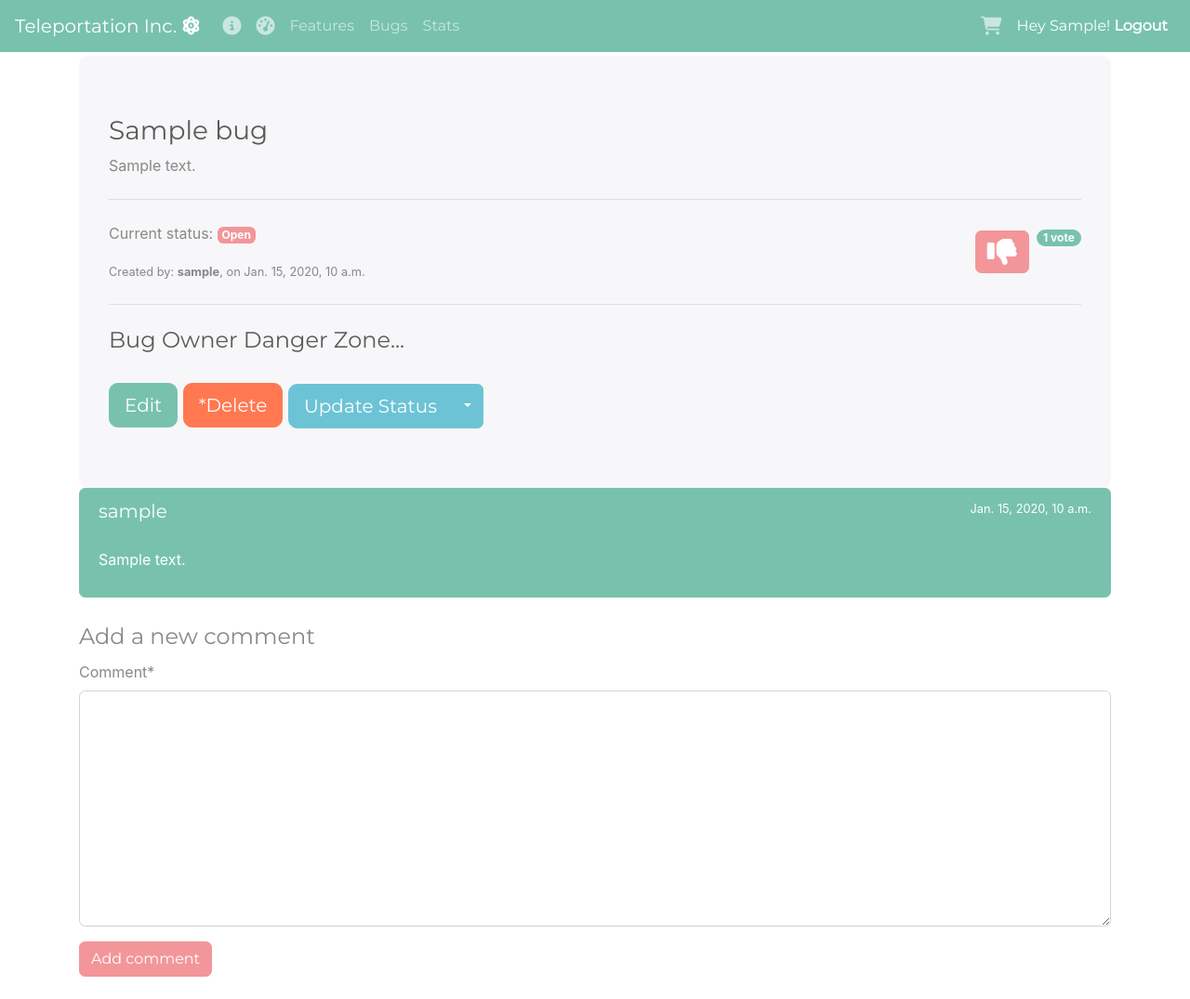
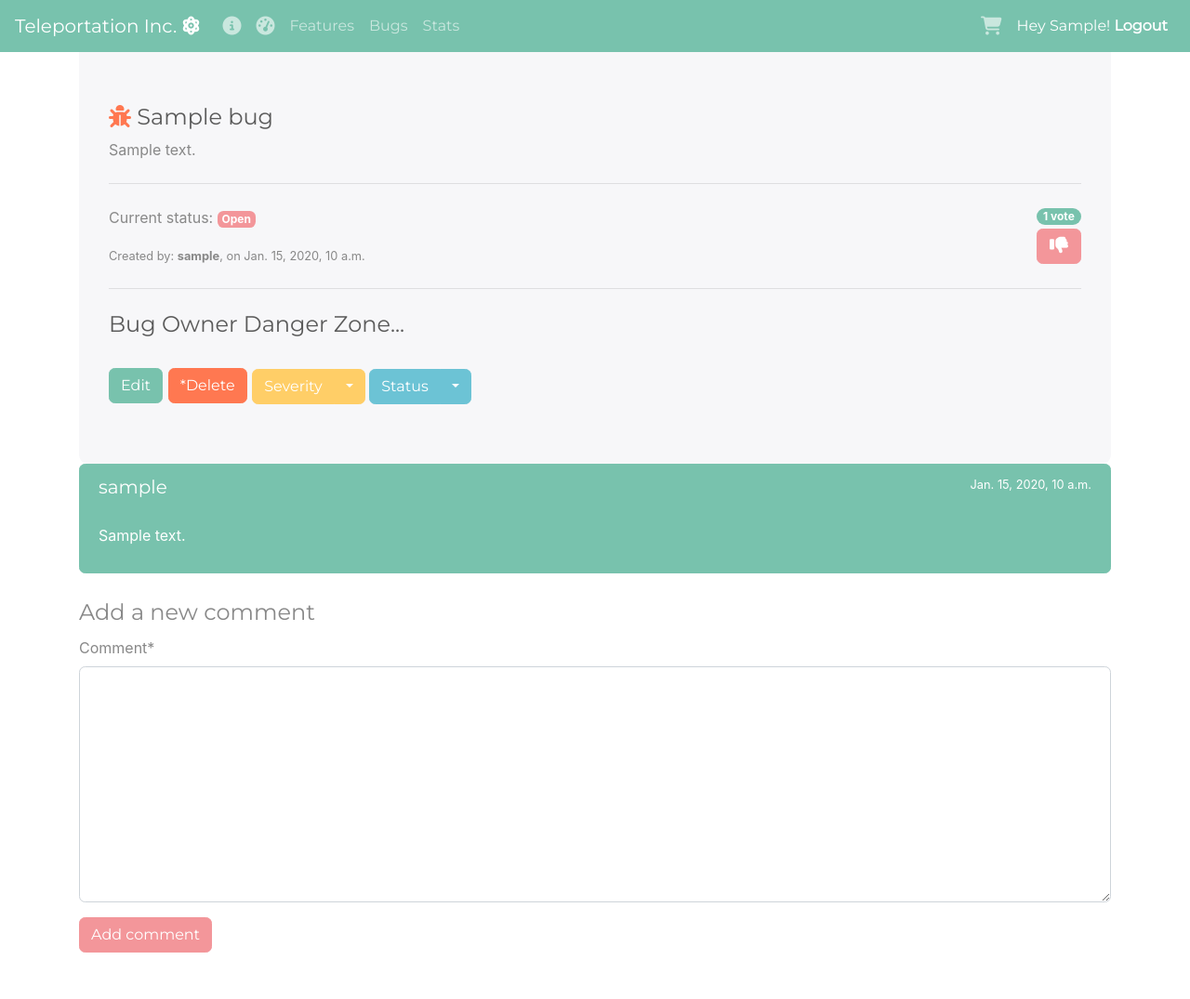
Before and after one commit to scottymcandrew/teleporter, a Django app: page /bugs/detail/1/ in a window 1280 px wide. Shown: the whole page at 93% size. After the commit the page ends 1025 px from the top, so only its background shows below. Run offline with Django 3.2, Linux system fonts and the light colour scheme; a user stored in the database is signed in; tables that the repository leaves empty hold one stand-in row (values such as "Sample post"); some libraries are stand-ins or nearby versions.

Commit message:
More template formatting updates

```diff
--- a/bugs/urls.py
+++ b/bugs/urls.py
@@ -11,4 +11,5 @@ urlpatterns = [
     path('<pk>/edit/', views.BugEdit.as_view(), name='bug_edit'),
     path('<pk>/delete/', views.BugDelete.as_view(), name='bug_delete'),
     path('update_bug_status/', views.update_bug_status, name='update_bug_status'),
+    path('update_bug_severity/', views.update_bug_severity, name='update_bug_severity'),
 ]
--- a/bugs/views.py
+++ b/bugs/views.py
@@ -141,6 +141,26 @@ def update_bug_status(request):
     return JsonResponse({'status': 'ko'})
 
 
+@ajax_required
+@login_required
+@require_POST
+def update_bug_severity(request):
+    """
+    This function is to facilitate site owners to update bug severity in addition to admin console
+    """
+    bug_id = request.POST.get('id')
+    action = request.POST.get('action')
+    if bug_id and action:
+        try:
+            bug = Bug.objects.get(id=bug_id)
+            bug.severity = action
+            bug.save()
+            return JsonResponse({'status': 'ok', 'bug_severity': action})
+        except:
+            pass
+    return JsonResponse({'status': 'ko'})
+
+
 def bug_search(request):
     form = SearchForm
     query = None
@@ -159,7 +179,7 @@ def bug_search(request):
 
 class BugEdit(SuccessMessageMixin, UpdateView):
     model = Bug
-    fields = ['title', 'description', 'severity', 'status']
+    fields = ['title', 'description']
     template_name_suffix = '_update_form'
     success_message = "Awesome, you just updated this bug"
 
--- a/static/css/style.css
+++ b/static/css/style.css
@@ -4,9 +4,9 @@
 /*    padding-top: 100px;*/
 /*}*/
 
-.main-content-container {
-    padding-top: 60px;
-}
+/*.main-content-container {*/
+/*    padding-top: 80px;*/
+/*}*/
 
 /* Header Parallax Element Style*/
 .parallax {
--- a/templates/base.html
+++ b/templates/base.html
@@ -69,7 +69,7 @@
 {% block content_no_container %}
 {% endblock %}
 
-<div class="container main-content-container">
+<div class="container main-content-container pt-5">
     <!-- Section to deal with Django messages -->
     {% if messages %}
         <div class="alert alert-dismissible alert-secondary">
--- a/templates/bugs/bug/bug_detail.html
+++ b/templates/bugs/bug/bug_detail.html
@@ -8,44 +8,74 @@
 {% block content %}
 
     <div class="jumbotron">
-        <h3>{{ bug.title }}</h3>
+        <h4>
+            <i class="fas fa-bug {% if bug.severity == 'Low' %}text-info{% elif bug.severity == 'Medium' %}text-warning{% elif bug.severity == 'High' %}text-secondary{% else %}text-danger{% endif %}"
+               data-placement="bottom"
+               data-toggle="tooltip" title=""
+               data-original-title="Severity: {{ bug.severity }}"></i> {{ bug.title }}</h4>
         <p>{{ bug.description }}</p>
         <hr class="my-4">
         <div class="bug-details row">
-            <div class="col-9">
+            <div class="col-8">
                 <p>Current status: <span
                         class="badge status-badge badge-{% if bug.status == 'Open' %}secondary{% elif bug.status == 'Active' %}info{% elif bug.status == 'Testing' %}warning{% elif bug.status == 'Resolved' %}success{% endif %}"> {{ bug.status }}</span>
                 </p>
                 <small>Created by: <strong>{{ bug.author }}</strong>, on {{ bug.created }}</small>
             </div>
-            <div class="col-3 d-flex justify-content-end align-items-center">
+            <div class="col-4 d-flex justify-content-end align-items-center">
+                <div class="vote-container d-flex flex-column">
                     {% with total_votes=bug.votes.count users_vote=bug.votes.all %}
+                        <span class="badge badge-primary badge-pill vote-count align-self-start mb-1">
+                                        <span class="total">{{ total_votes }}</span>
+                                        vote{{ total_votes|pluralize }}
+                        </span>
                         <!-- If the user is the author, disallow removal of their vote -->
                         <a href="#" data-id="{% if request.user == bug.author %}DISABLED{% endif %}{{ bug.id }}"
                            data-action="{% if request.user in users_vote %}un{% endif %}vote"
                            class="vote btn btn-secondary">
-                        <i class="fas fa-2x vote-icon {% if request.user not in users_vote %}fa-thumbs-up{% else %}fa-thumbs-down{% endif %}"></i>
+                            <i class="fas fa-lg vote-icon {% if request.user not in users_vote %}fa-thumbs-up{% else %}fa-thumbs-down{% endif %}"></i>
                         </a>
-                    <span class="badge badge-primary badge-pill vote-count align-self-start mt-2 ml-2">
-                                        <span class="total">{{ total_votes }}</span>
-                                        vote{{ total_votes|pluralize }}
-                    </span>
                     {% endwith %}
+                </div>
             </div>
         </div>
         {% if request.user == bug.author or request.user.is_staff %}
             <hr class="my-4">
+            <div class="row">
+                <div class="col">
                     <h4>Bug Owner Danger Zone...</h4>
+                </div>
+            </div>
             <br>
+            <div class="row">
+                <div class="col">
                     <span class="lead">
-                <a class="btn btn-primary btn-lg" href="{% url "bug_edit" bug.id %}" role="button">Edit</a>
+                        <a class="btn btn-primary " href="{% url "bug_edit" bug.id %}" role="button">Edit</a>
                     </span>
                     <span class="lead">
-                <a class="btn btn-danger btn-lg" href="{% url 'bug_delete' bug.id %}" role="button">*Delete</a>
+                        <a class="btn btn-danger " href="{% url 'bug_delete' bug.id %}" role="button">*Delete</a>
                     </span>
                     {% if request.user.is_staff %}
+                        <div class="btn-group" role="group" aria-label="Bug Severity Update Button">
+                            <button type="button" class="btn btn-warning ">Severity</button>
+                            <div class="btn-group" role="group">
+                                <button id="btnGroupDrop4" type="button" class="btn btn-warning dropdown-toggle"
+                                        data-toggle="dropdown"
+                                        aria-haspopup="true" aria-expanded="false"></button>
+                                <div class="dropdown-menu" aria-labelledby="btnGroupDrop4" style="">
+                                    <a class="dropdown-item update-bug-severity-item" href="#" data-id="{{ bug.id }}"
+                                       data-action="Low">Low</a>
+                                    <a class="dropdown-item update-bug-severity-item" href="#" data-id="{{ bug.id }}"
+                                       data-action="Medium">Medium</a>
+                                    <a class="dropdown-item update-bug-severity-item" href="#" data-id="{{ bug.id }}"
+                                       data-action="High">High</a>
+                                    <a class="dropdown-item update-bug-severity-item" href="#" data-id="{{ bug.id }}"
+                                       data-action="Critical">Critical</a>
+                                </div>
+                            </div>
+                        </div>
                         <div class="btn-group" role="group" aria-label="Bug Status Update Button">
-                    <button type="button" class="btn btn-info btn-lg">Update Status</button>
+                            <button type="button" class="btn btn-info ">Status</button>
                             <div class="btn-group" role="group">
                                 <button id="btnGroupDrop3" type="button" class="btn btn-info dropdown-toggle"
                                         data-toggle="dropdown"
@@ -63,10 +93,15 @@
                             </div>
                         </div>
                     {% endif %}
+                </div>
+            </div>
         {% endif %}
+
     </div>
 
     <!-- Comment cards -->
+    <div class="row">
+        <div class="col">
             <div class="list-group">
                 {% for comment in comments %}
 
@@ -87,15 +122,26 @@
 
                 {% endfor %}
             </div>
+        </div>
+    </div>
 
+    <div class="row">
+        <div class="col">
             {% include 'pagination.html' with page=comments %}
+        </div>
+    </div>
 
+    <div class="row">
+        <div class="col">
             <form action="." method="POST">
                 <legend>Add a new comment</legend>
                 {{ bug_comment_form|crispy }}
                 {% csrf_token %}
                 <button class="btn btn-secondary mb-4" type="submit" value="Add comment">Add comment</button>
             </form>
+        </div>
+    </div>
+
 
 {% endblock %}
 
@@ -142,6 +188,22 @@
                     });
             });
 
+            // Update bug severity from dropdown button
+            $('a.update-bug-severity-item').click(function (e) {
+                e.preventDefault();
+                $.post('{% url "update_bug_severity" %}',
+                    {
+                        id: $(this).data('id'),
+                        action: $(this).data('action')
+                    },
+                    function (data) {
+                        if (data['status'] === 'ok') {
+                            // update bug status
+                            location.reload();
+                        }
+                    });
+            });
+
             // Update bug status from dropdown button
             $('a.update-bug-status-item').click(function (e) {
                 e.preventDefault();
--- a/templates/features/features.html
+++ b/templates/features/features.html
@@ -7,10 +7,10 @@
     <!-- Heading -->
     <div class="row section-heading">
         <div class="col-12">
-            <h2>
+            <h3>
                 Features<br>
                 <small class="text-primary">Here are the list of current features. You can request one here too!</small>
-            </h2>
+            </h3>
         </div>
     </div>
 
```
Also changed, not shown: templates/bugs/bugs.html (+8 -6 lines), templates/features/feature/feature_detail.html (+49 -21 lines). Lines whose indentation alone changed are shown as unchanged.
